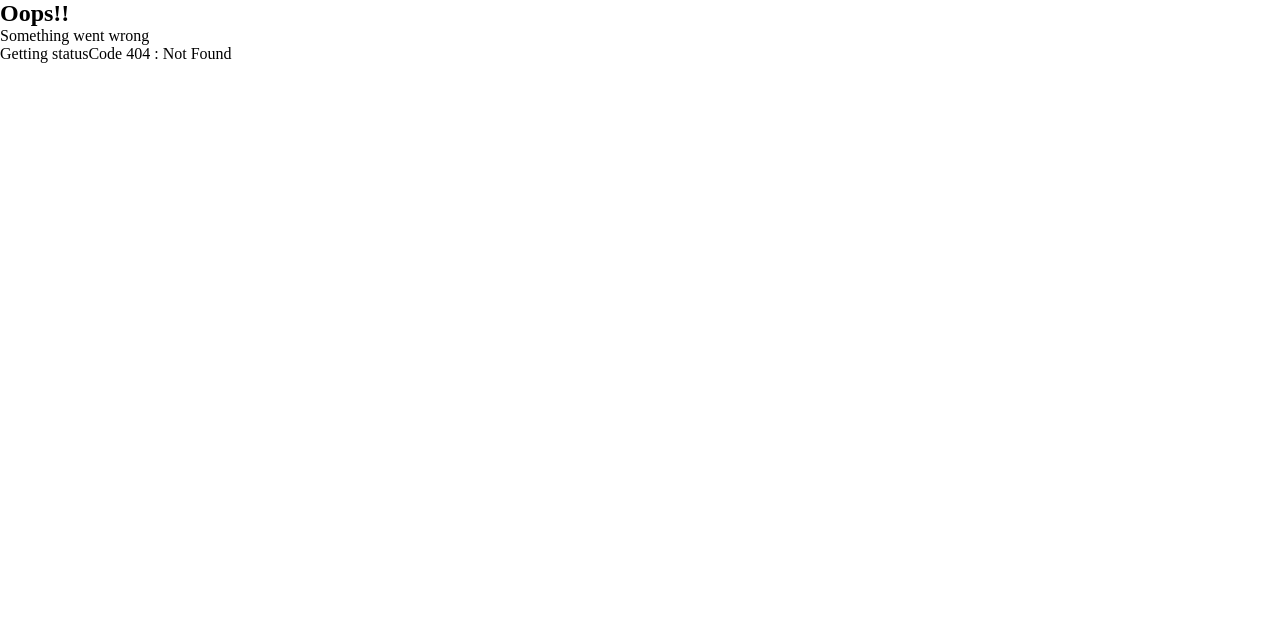
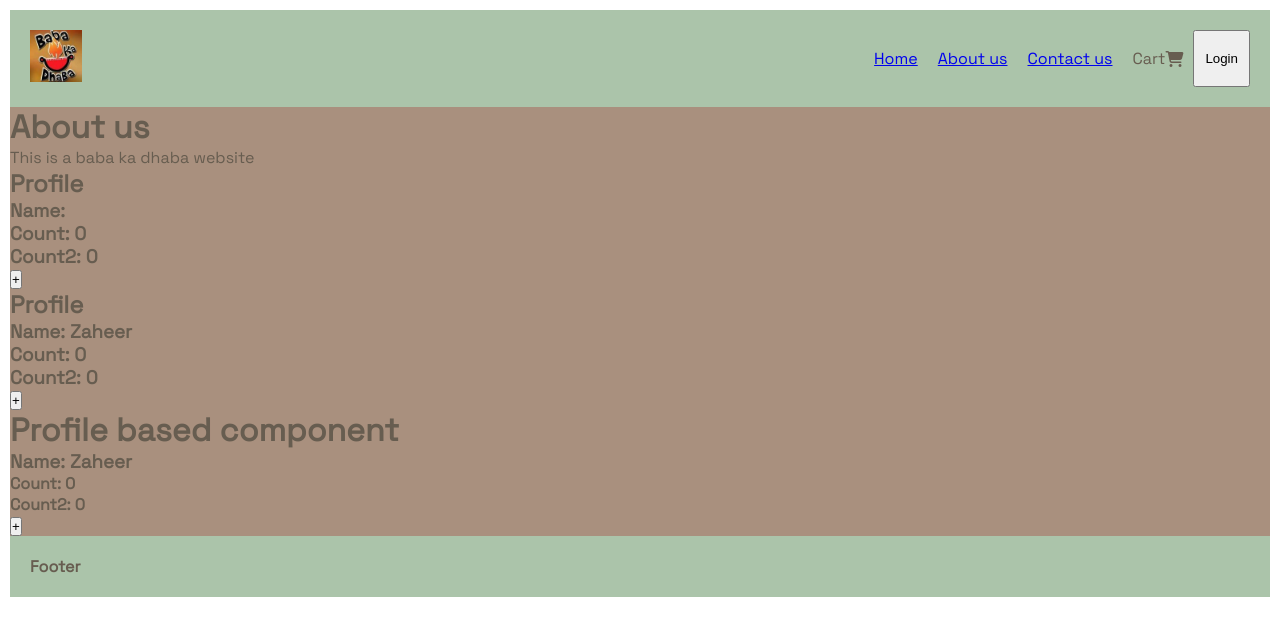
Before and after one commit to Zaheer-zk/Food-Hunt, a React (Vite) app: page /about/profile in a window 1280 px wide. Before the commit this address had no page. Shown: the top 636 px of the page. Built offline with nearby package versions, Linux system fonts and the light colour scheme.

Commit message:
Class_Based_Component

```diff
--- a/src/components/About.jsx
+++ b/src/components/About.jsx
@@ -1,10 +1,16 @@
 import React from 'react';
+import { Outlet } from 'react-router-dom';
+import Profile from './ProfileClass';
+import ProfileFunc from './Profile';
 
 const About = () => {
   return (
     <>
       <h1>About us </h1>
       <p>This is a baba ka dhaba website</p>
+      <Outlet />
+      <ProfileFunc name="Zaheer" />
+      <Profile name="Zaheer" />
     </>
   );
 };
--- /dev/null
+++ b/src/components/Profile.jsx
@@ -0,0 +1,24 @@
+import React, { useState } from 'react';
+
+const Profile = ({ name }) => {
+  const [count, setCount] = useState(0);
+  const [count2, setCount2] = useState(0);
+
+  return (
+    <>
+      <h2>Profile</h2>
+      <h3>Name: {name}</h3>
+      <h3>Count: {count}</h3>
+      <h3>Count2: {count2}</h3>
+      <button
+        onClick={(e) => {
+          setCount(count + 1);
+          setCount2(count + 1);
+        }}>
+        +
+      </button>
+    </>
+  );
+};
+
+export default Profile;
--- /dev/null
+++ b/src/components/ProfileClass.jsx
@@ -0,0 +1,84 @@
+import React from 'react';
+
+class Profile extends React.Component {
+  /**
+   * Rendering steps own lifeCycle
+    1. constructor
+    2. render
+    6. willUnmount // because we destructed
+    3. didMount // Initial loaded
+    4. render
+    5. didUpdate // because we updated
+   */
+  constructor(props) {
+    super(props);
+    //Create state
+    this.state = {
+      count: 0,
+      count2: 0,
+    };
+    console.log('constructor');
+  }
+
+  componentDidMount() {
+    //It will call after the component initially called
+    console.log('didMount');
+  }
+
+  componentDidUpdate() {
+    //It will after after component update
+    console.log('didUpdate');
+  }
+
+  componentWillUnmount() {
+    //It will work as destructor it will call at destruction time
+    console.log('willUnmount');
+  }
+
+  render() {
+    console.log('render');
+    const { count } = this.state;
+    return (
+      <>
+        <h1>Profile based component</h1>
+        <h3>Name: {this.props.name}</h3>
+        <h4>Count: {count}</h4>
+        <h4>Count2: {this.state.count2}</h4>
+        <button
+          onClick={(e) => {
+            // WE DO NOT MUTATE STATE DIRECTLY
+            this.setState({ count: count + 1, count2: this.state.count + 1 });
+          }}>
+          +
+        </button>
+      </>
+    );
+  }
+}
+
+export default Profile;
+
+/**
+ * Parent to child
+ *  Parent - Constructor
+ *  Parent - Render
+ *    Child - Construct
+ *    Child - Render
+ *    Child - LifeCycle
+ *  Parent - LifeCycle
+ */
+
+/**
+ * Parent to 2 child component
+ * RENDER PHASE STARTS
+ *  Parent - Constructor
+ *  Parent - Render
+ *    Child1 - Constructor
+ *    Child1 - Render
+ *    Child2 - Constructor
+ *    Child2 - Render
+ * COMMIT PHASE START'S
+ *    Child1 - LifeCycle (didMount)
+ *    Child2 - LifeCycle (didMount)
+ *  Parent - LifeCycle
+ */
```
Also changed, not shown: src/index.jsx (+8 -0 lines).
